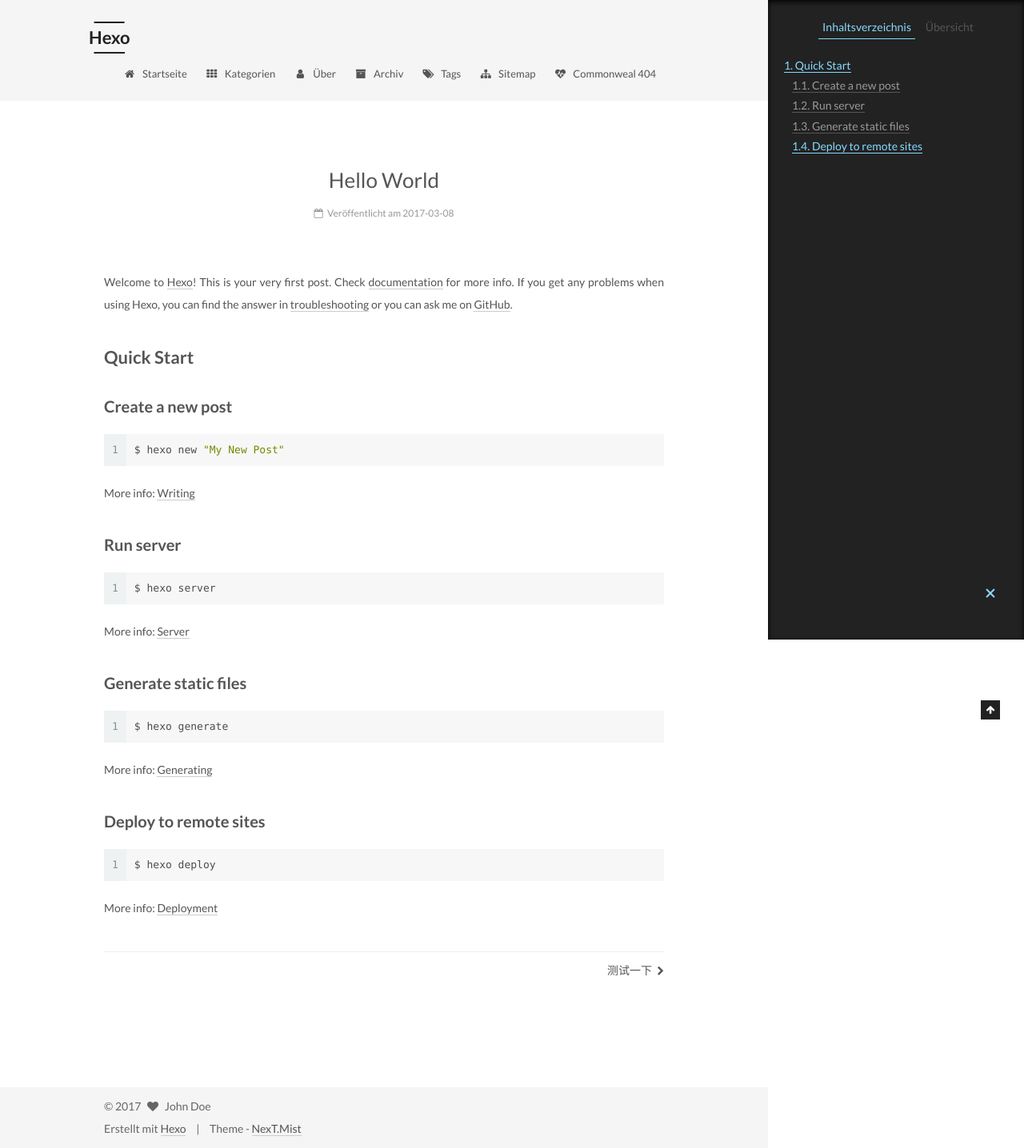
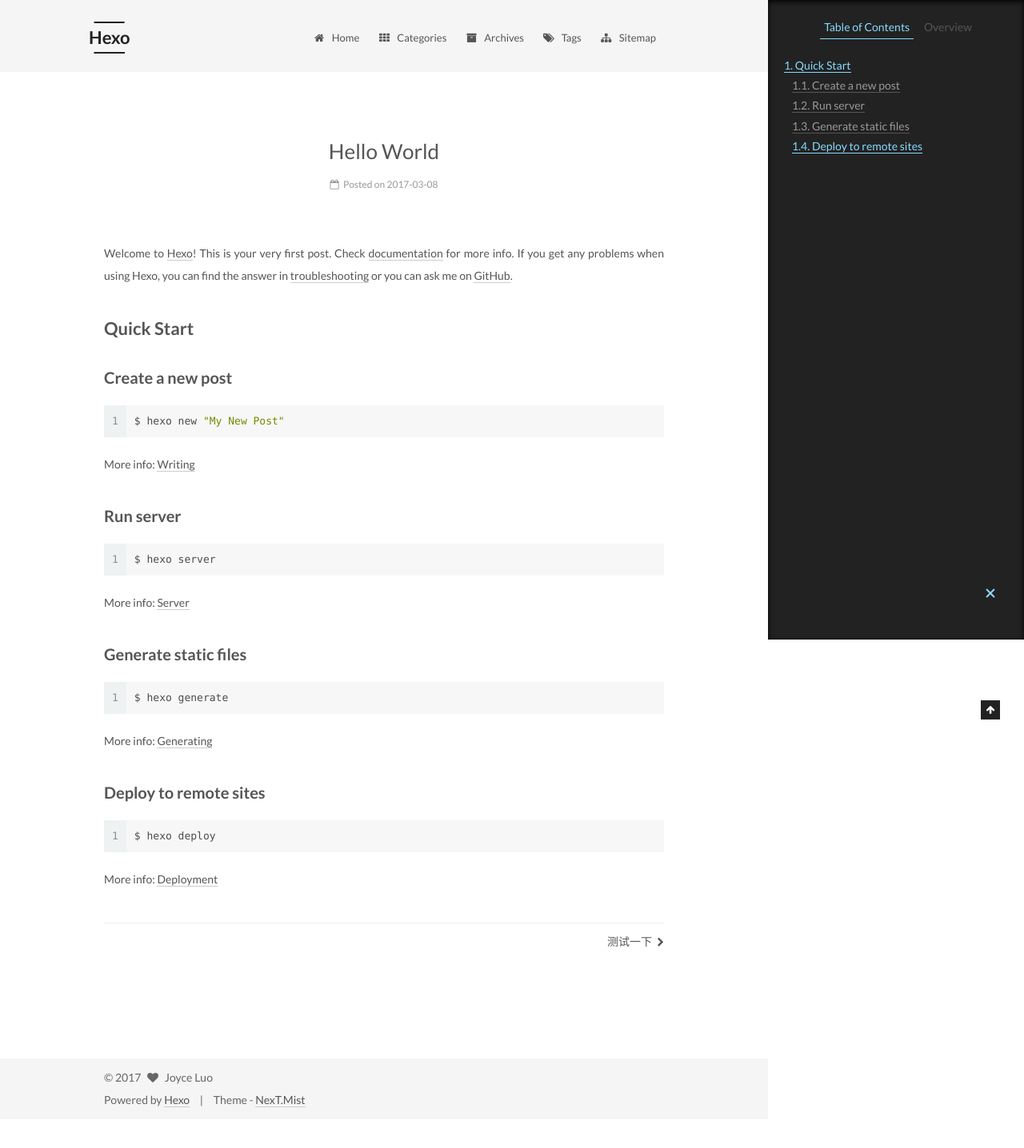
Before and after one commit to BigJoyce/BigJoyce.github.io, a plain HTML site: page 2017/03/08/hello-world/index.html in a window 1280 px wide. Shown: the whole page at 80% size. After the commit the page ends 1400 px from the top, so only its background shows below. Drawn offline with Linux system fonts and the light colour scheme.

Commit message:
Site updated: 2017-03-24 19:09:27

```diff
--- a/2017/03/08/hello-world/index.html
+++ b/2017/03/08/hello-world/index.html
@@ -5,7 +5,7 @@
 
 
 
-<html class="theme-next mist use-motion" lang="">
+<html class="theme-next mist use-motion" lang="en">
 <head>
   <meta charset="UTF-8"/>
 <meta http-equiv="X-UA-Compatible" content="IE=edge" />
@@ -136,7 +136,7 @@ Quick">
   <title> Hello World | Hexo </title>
 </head>
 
-<body itemscope itemtype="http://schema.org/WebPage" lang="">
+<body itemscope itemtype="http://schema.org/WebPage" lang="en">
 
 
 
@@ -199,7 +199,7 @@ Quick">
 
               <i class="menu-item-icon fa fa-fw fa-home"></i> <br />
 
-            Startseite
+            Home
           </a>
         </li>
 
@@ -209,17 +209,7 @@ Quick">
 
               <i class="menu-item-icon fa fa-fw fa-th"></i> <br />
 
-            Kategorien
-          </a>
-        </li>
-
-
-        <li class="menu-item menu-item-about">
-          <a href="/about" rel="section">
-
-              <i class="menu-item-icon fa fa-fw fa-user"></i> <br />
-
-            Über
+            Categories
           </a>
         </li>
 
@@ -229,7 +219,7 @@ Quick">
 
               <i class="menu-item-icon fa fa-fw fa-archive"></i> <br />
 
-            Archiv
+            Archives
           </a>
         </li>
 
@@ -250,16 +240,6 @@ Quick">
               <i class="menu-item-icon fa fa-fw fa-sitemap"></i> <br />
 
             Sitemap
-          </a>
-        </li>
-
-
-        <li class="menu-item menu-item-commonweal">
-          <a href="/404.html" rel="section">
-
-              <i class="menu-item-icon fa fa-fw fa-heartbeat"></i> <br />
-
-            Commonweal 404
           </a>
         </li>
 
@@ -295,7 +275,7 @@ Quick">
     <link itemprop="mainEntityOfPage" href="http://yoursite.com/2017/03/08/hello-world/">
 
     <span hidden itemprop="author" itemscope itemtype="http://schema.org/Person">
-      <meta itemprop="name" content="John Doe">
+      <meta itemprop="name" content="Joyce Luo">
       <meta itemprop="description" content="">
       <meta itemprop="image" content="/images/avatar.gif">
     </span>
@@ -326,7 +306,7 @@ Quick">
                 <i class="fa fa-calendar-o"></i>
               </span>
 
-                <span class="post-meta-item-text">Veröffentlicht am</span>
+                <span class="post-meta-item-text">Posted on</span>
 
               <time title="Post created" itemprop="dateCreated datePublished" datetime="2017-03-08T18:56:02+08:00">
                 2017-03-08
@@ -466,10 +446,10 @@ Quick">
 
         <ul class="sidebar-nav motion-element">
           <li class="sidebar-nav-toc sidebar-nav-active" data-target="post-toc-wrap" >
-            Inhaltsverzeichnis
+            Table of Contents
           </li>
           <li class="sidebar-nav-overview" data-target="site-overview">
-            Übersicht
+            Overview
           </li>
         </ul>
 
@@ -478,8 +458,8 @@ Quick">
         <div class="site-author motion-element" itemprop="author" itemscope itemtype="http://schema.org/Person">
           <img class="site-author-image" itemprop="image"
                src="/images/avatar.gif"
-               alt="John Doe" />
-          <p class="site-author-name" itemprop="name">John Doe</p>
+               alt="Joyce Luo" />
+          <p class="site-author-name" itemprop="name">Joyce Luo</p>
 
               <p class="site-description motion-element" itemprop="description"></p>
 
@@ -490,7 +470,7 @@ Quick">
             <div class="site-state-item site-state-posts">
               <a href="/archives">
                 <span class="site-state-item-count">2</span>
-                <span class="site-state-item-name">Artikel</span>
+                <span class="site-state-item-name">posts</span>
               </a>
             </div>
 
@@ -555,12 +535,12 @@ Quick">
   <span class="with-love">
     <i class="fa fa-heart"></i>
   </span>
-  <span class="author" itemprop="copyrightHolder">John Doe</span>
+  <span class="author" itemprop="copyrightHolder">Joyce Luo</span>
 </div>
 
 
 <div class="powered-by">
-  Erstellt mit  <a class="theme-link" href="https://hexo.io">Hexo</a>
+  Powered by <a class="theme-link" href="https://hexo.io">Hexo</a>
 </div>
 
 <div class="theme-info">
--- a/css/main.css
+++ b/css/main.css
@@ -1684,7 +1684,7 @@ pre .javascript .function {
   width: 4px;
   height: 4px;
   border-radius: 50%;
-  background: #9da3e9;
+  background: #8f6bb6;
 }
 .links-of-blogroll {
   font-size: 13px;
```
Also changed, not shown: 2017/03/09/测试一下/index.html (+12 -32 lines), archives/2017/03/index.html (+12 -32 lines), archives/2017/index.html (+12 -32 lines), archives/index.html (+12 -32 lines), index.html (+14 -34 lines), 新页面newpage/index.html (+10 -30 lines).
